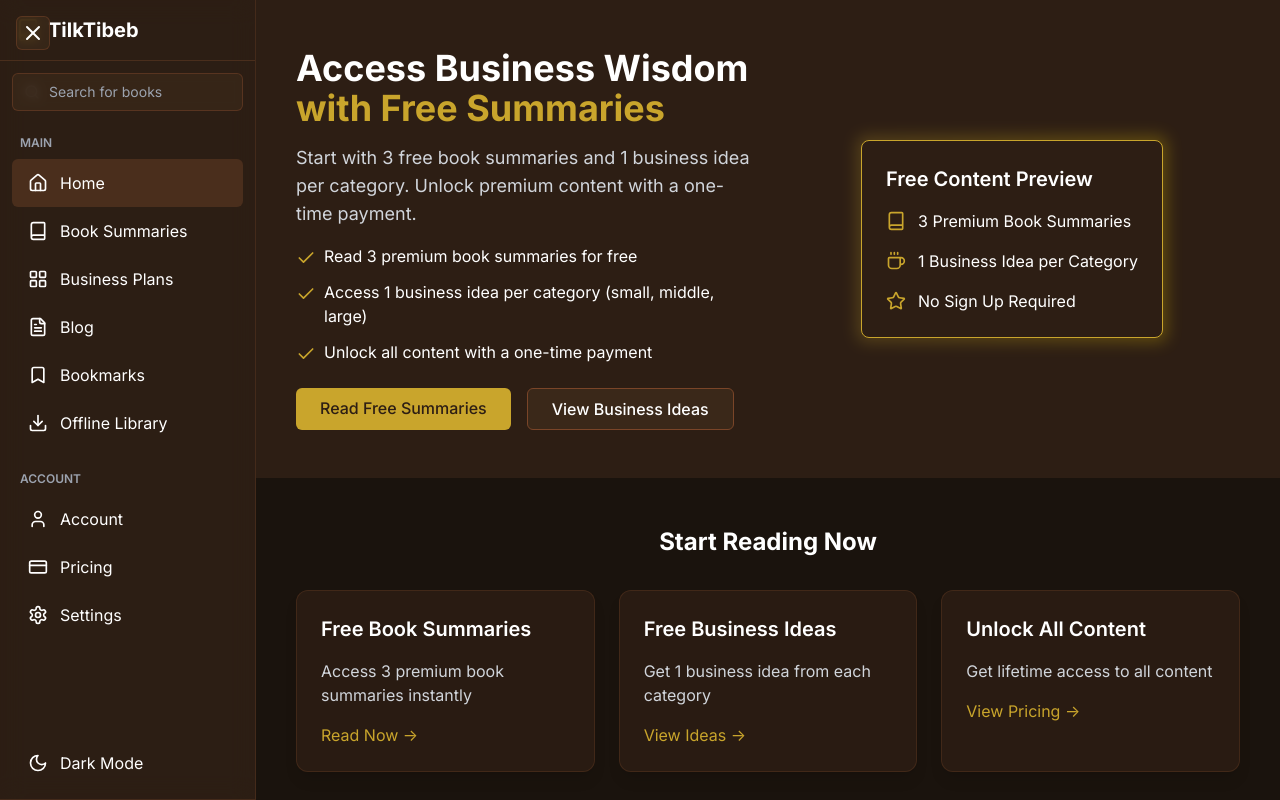
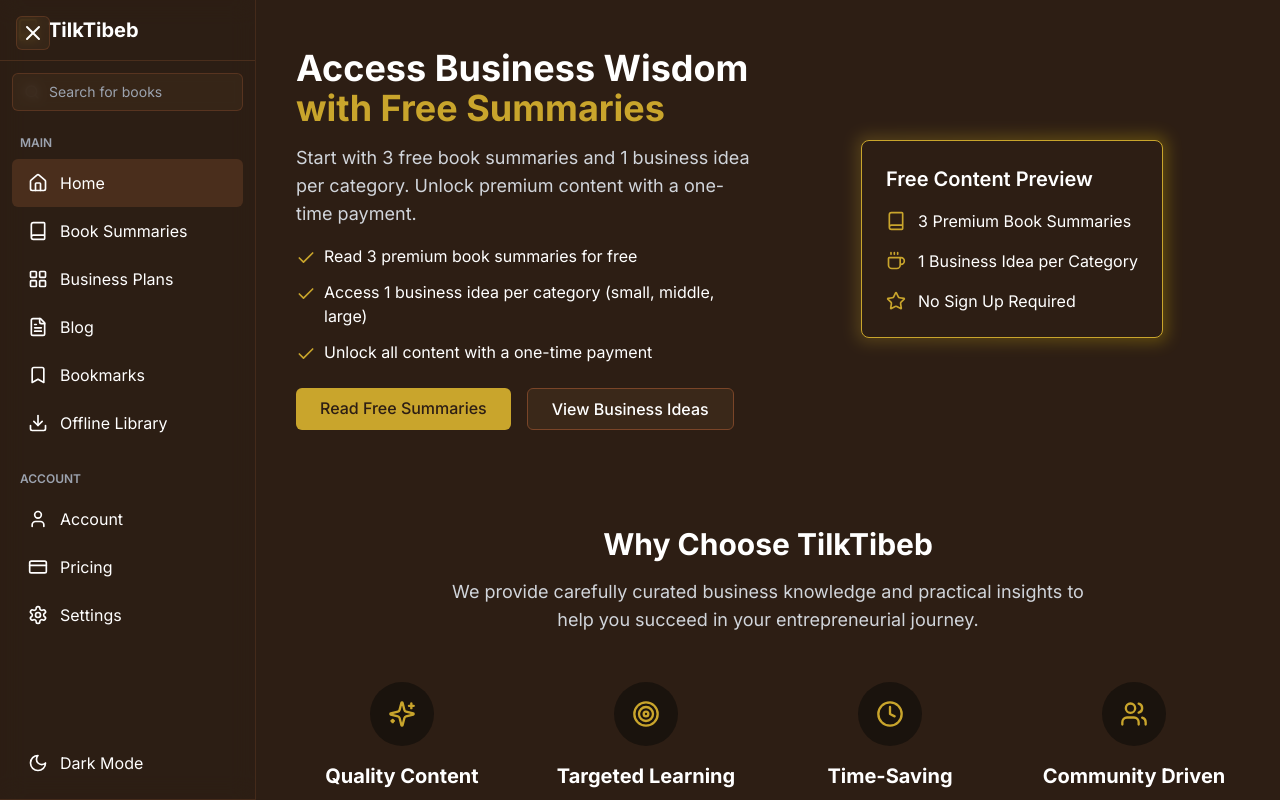
Before and after one commit to BiniyamGetachew1001/project, a React (Vite) app: page / in a window 1280 px wide. Built offline with nearby package versions, Linux system fonts and the light colour scheme.

Commit message:
feat: enhance homepage design with consistent background colors and improved sections

```diff
--- a/src/pages/HomePage.tsx
+++ b/src/pages/HomePage.tsx
@@ -1,6 +1,6 @@
 import React from 'react';
 import { Link } from 'react-router-dom';
-import { Book, Check, Coffee, Star, Facebook, Twitter, Instagram } from 'lucide-react';
+import { Book, Check, Coffee, Star, Facebook, Twitter, Instagram, Sparkles, Target, Clock, Users } from 'lucide-react';
 
 const HomePage: React.FC = () => {
   return (
@@ -68,35 +68,125 @@
         </div>
       </section>
 
+      {/* Why Choose Us Section */}
+      <section className="py-12 px-6 md:px-10 bg-[#2d1e14]">
+        <div className="max-w-6xl mx-auto">
+          <div className="text-center mb-12">
+            <h2 className="text-3xl font-bold mb-4">Why Choose TilkTibeb</h2>
+            <p className="text-lg text-gray-300 max-w-2xl mx-auto">
+              We provide carefully curated business knowledge and practical insights to help you succeed in your entrepreneurial journey.
+            </p>
+          </div>
+
+          <div className="grid grid-cols-1 md:grid-cols-2 lg:grid-cols-4 gap-8">
+            {/* Quality Content */}
+            <div className="text-center">
+              <div className="bg-[#1a130d] w-16 h-16 rounded-full flex items-center justify-center mx-auto mb-4">
+                <Sparkles size={28} className="text-[#c9a52c]" />
+              </div>
+              <h3 className="text-xl font-bold mb-2">Quality Content</h3>
+              <p className="text-gray-300">
+                Expert-curated summaries and business plans that focus on actionable insights.
+              </p>
+            </div>
+
+            {/* Targeted Learning */}
+            <div className="text-center">
+              <div className="bg-[#1a130d] w-16 h-16 rounded-full flex items-center justify-center mx-auto mb-4">
+                <Target size={28} className="text-[#c9a52c]" />
+              </div>
+              <h3 className="text-xl font-bold mb-2">Targeted Learning</h3>
+              <p className="text-gray-300">
+                Content organized by industry and business size for efficient learning.
+              </p>
+            </div>
+
+            {/* Time-Saving */}
+            <div className="text-center">
+              <div className="bg-[#1a130d] w-16 h-16 rounded-full flex items-center justify-center mx-auto mb-4">
+                <Clock size={28} className="text-[#c9a52c]" />
+              </div>
+              <h3 className="text-xl font-bold mb-2">Time-Saving</h3>
+              <p className="text-gray-300">
+                Get key business insights in minutes instead of hours or days.
+              </p>
+            </div>
+
+            {/* Community Driven */}
+            <div className="text-center">
+              <div className="bg-[#1a130d] w-16 h-16 rounded-full flex items-center justify-center mx-auto mb-4">
+                <Users size={28} className="text-[#c9a52c]" />
+              </div>
+              <h3 className="text-xl font-bold mb-2">Community Driven</h3>
+              <p className="text-gray-300">
+                Join a community of entrepreneurs sharing knowledge and experiences.
+              </p>
+            </div>
+          </div>
+
+          <div className="mt-12 text-center">
+            <Link to="/features" className="gold-button">
+              Explore All Features
+            </Link>
+          </div>
+        </div>
+      </section>
+
       {/* Free Content Section */}
-      <section className="py-12 px-6 md:px-10 bg-[#1a130d]">
+      <section className="py-12 px-6 md:px-10 bg-[#2d1e14]">
         <div className="max-w-6xl mx-auto">
-          <h2 className="text-2xl font-bold mb-8 text-center">Start Reading Now</h2>
+          <div className="text-center mb-12">
+            <h2 className="text-3xl font-bold mb-4">Start Reading Now</h2>
+            <p className="text-lg text-gray-300 max-w-2xl mx-auto mb-8">
+              Begin your journey with our free content and discover the value we provide
+            </p>
+          </div>
           <div className="grid grid-cols-1 md:grid-cols-2 lg:grid-cols-3 gap-6">
             {/* Free Book Summaries */}
-            <div className="glass-card p-6">
+            <div className="bg-[#1a130d] rounded-xl p-6 border border-[#4a2e1c] hover:border-[#c9a52c] transition-all duration-200">
+              <div className="bg-[#2d1e14] p-3 w-12 h-12 rounded-lg mb-4 flex items-center justify-center">
+                <Book size={24} className="text-[#c9a52c]" />
+              </div>
               <h3 className="text-xl font-semibold mb-4">Free Book Summaries</h3>
-              <p className="text-gray-300 mb-4">Access 3 premium book summaries instantly</p>
-              <Link to="/book-summaries" className="text-[#c9a52c] hover:text-[#ffd700]">
-                Read Now →
+              <p className="text-gray-300 mb-6">Access 3 premium book summaries instantly</p>
+              <Link
+                to="/book-summaries"
+                className="inline-flex items-center text-[#c9a52c] hover:text-[#ffd700] transition-colors"
+              >
+                Read Now
+                <span className="ml-2">→</span>
               </Link>
             </div>
 
             {/* Free Business Ideas */}
-            <div className="glass-card p-6">
+            <div className="bg-[#1a130d] rounded-xl p-6 border border-[#4a2e1c] hover:border-[#c9a52c] transition-all duration-200">
+              <div className="bg-[#2d1e14] p-3 w-12 h-12 rounded-lg mb-4 flex items-center justify-center">
+                <Coffee size={24} className="text-[#c9a52c]" />
+              </div>
               <h3 className="text-xl font-semibold mb-4">Free Business Ideas</h3>
-              <p className="text-gray-300 mb-4">Get 1 business idea from each category</p>
-              <Link to="/business-plans" className="text-[#c9a52c] hover:text-[#ffd700]">
-                View Ideas →
+              <p className="text-gray-300 mb-6">Get 1 business idea from each category</p>
+              <Link
+                to="/business-plans"
+                className="inline-flex items-center text-[#c9a52c] hover:text-[#ffd700] transition-colors"
+              >
+                View Ideas
+                <span className="ml-2">→</span>
               </Link>
             </div>
 
             {/* Premium Access */}
-            <div className="glass-card p-6">
+            <div className="bg-[#1a130d] rounded-xl p-6 border border-[#4a2e1c] hover:border-[#c9a52c] transition-all duration-200">
+              <div className="bg-[#2d1e14] p-3 w-12 h-12 rounded-lg mb-4 flex items-center justify-center">
+                <Star size={24} className="text-[#c9a52c]" />
+              </div>
               <h3 className="text-xl font-semibold mb-4">Unlock All Content</h3>
-              <p className="text-gray-300 mb-4">Get lifetime access to all content</p>
-              <Link to="/pricing" className="text-[#c9a52c] hover:text-[#ffd700]">
-                View Pricing →
+              <p className="text-gray-300 mb-6">Get lifetime access to all content</p>
+              <Link
+                to="/pricing"
+                className="inline-flex items-center text-[#c9a52c] hover:text-[#ffd700] transition-colors"
+              >
+                View Pricing
+                <span className="ml-2">→</span>
               </Link>
             </div>
           </div>
```
